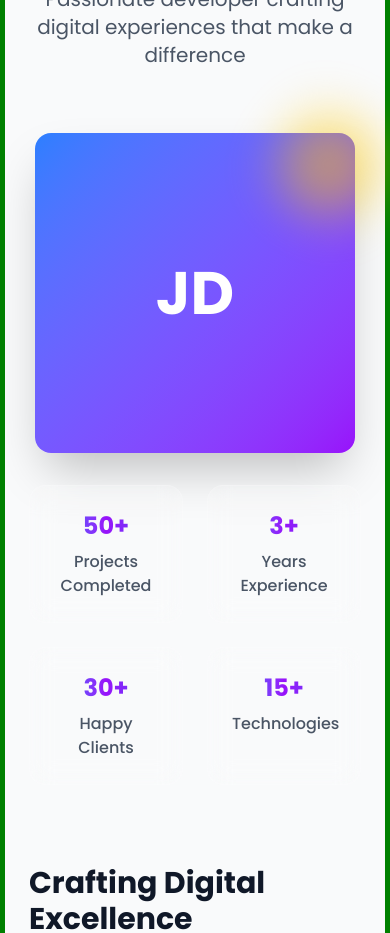
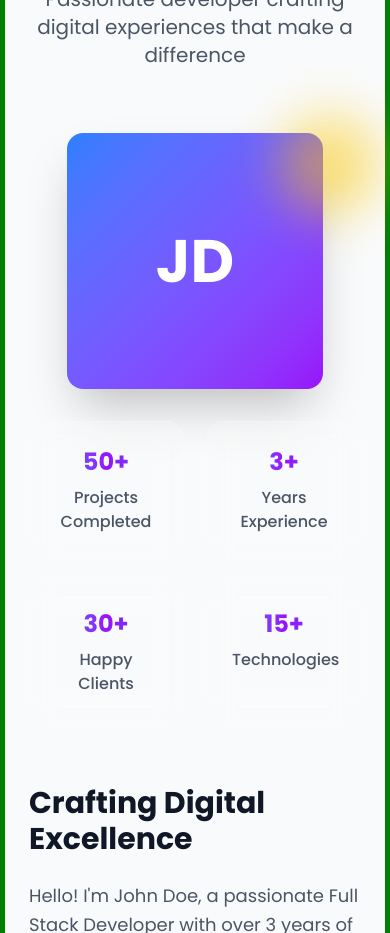
Before and after one commit to ShivamFD/my-dev-portfolio, a React (Vite) app: page / in a window 390 px wide. Shown: the part 1000-1933 px from the top of the page. Built offline with nearby package versions, Linux system fonts and the light colour scheme.

Commit message:
chore : make it mobile friendly layout

```diff
--- a/src/pages/About.jsx
+++ b/src/pages/About.jsx
@@ -74,7 +74,7 @@ const About = () => {
           </p>
         </motion.div>
 
-        <div className="grid lg:grid-cols-2 gap-12 items-center">
+        <div className="grid lg:grid-cols-2 gap-8 lg:gap-12 items-center">
           {/* Left Content */}
           <motion.div
             variants={containerVariants}
@@ -87,7 +87,7 @@ const About = () => {
               variants={itemVariants}
               className="relative mb-8"
             >
-              <div className="w-80 h-80 mx-auto bg-gradient-to-br from-blue-500 to-purple-600 rounded-2xl flex items-center justify-center text-white text-6xl font-bold shadow-2xl">
+              <div className="w-64 h-64 md:w-80 md:h-80 mx-auto bg-gradient-to-br from-blue-500 to-purple-600 rounded-2xl flex items-center justify-center text-white text-6xl font-bold shadow-2xl">
                 JD
               </div>
               <motion.div
```
